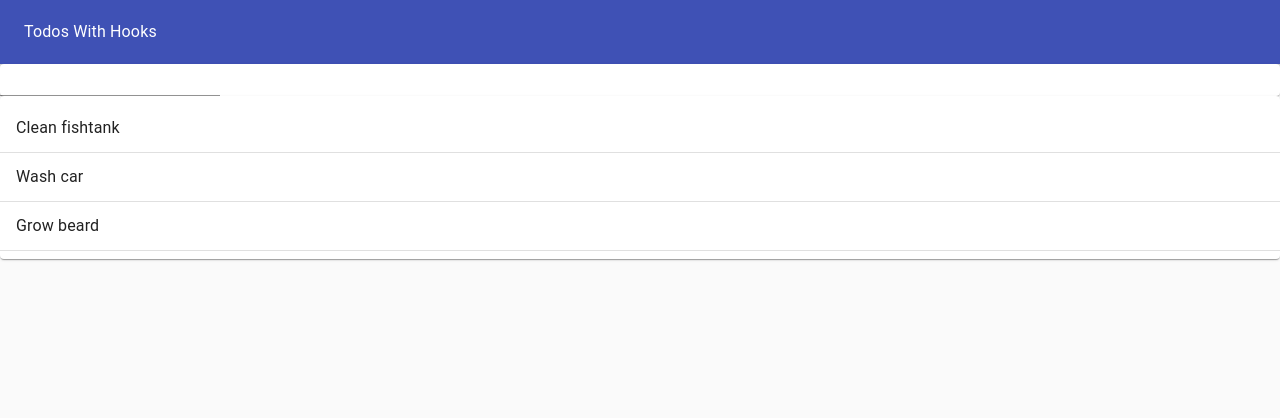
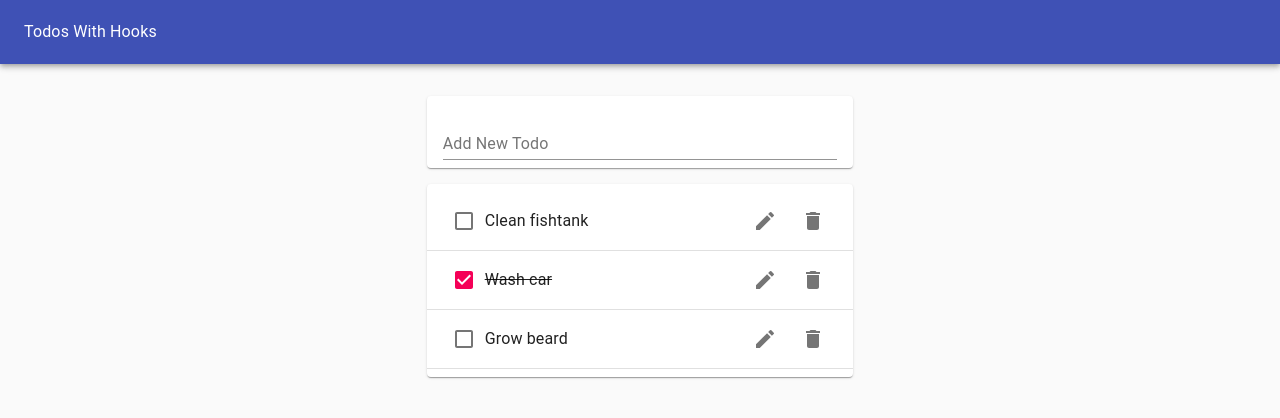
Before and after one commit to bpoole5591/todos-hooks, a React (Create React App) app: page / in a window 1280 px wide. Shown: the top 418 px of the page. Built offline with nearby package versions, Linux system fonts and the light colour scheme.

Commit message:
Added Todo component

```diff
--- a/package.json
+++ b/package.json
@@ -4,6 +4,7 @@
   "private": true,
   "dependencies": {
     "@material-ui/core": "^4.2.1",
+    "@material-ui/icons": "^4.2.1",
     "react": "^16.8.6",
     "react-dom": "^16.8.6",
     "react-scripts": "3.0.1"
--- /dev/null
+++ b/src/Todo.js
@@ -0,0 +1,31 @@
+import React from 'react';
+import ListItem from '@material-ui/core/ListItem';
+import ListItemText from '@material-ui/core/ListItemText';
+import Checkbox from '@material-ui/core/Checkbox';
+import IconButton from '@material-ui/core/IconButton';
+import DeleteIcon from '@material-ui/icons/Delete';
+import EditIcon from '@material-ui/icons/Edit';
+import ListItemSecondaryAction from '@material-ui/core/ListItemSecondaryAction';
+
+const Todo = ({ task, completed }) => {
+  return (
+    <ListItem>
+      <Checkbox tabIndex={-1} checked={completed} />
+      <ListItemText
+        style={{ textDecoration: completed ? 'line-through' : 'none' }}
+      >
+        {task}
+      </ListItemText>
+      <ListItemSecondaryAction>
+        <IconButton aria-label="Delete">
+          <EditIcon />
+        </IconButton>
+        <IconButton aria-label="Edit">
+          <DeleteIcon />
+        </IconButton>
+      </ListItemSecondaryAction>
+    </ListItem>
+  );
+};
+
+export default Todo;
--- a/src/TodoApp.js
+++ b/src/TodoApp.js
@@ -32,8 +32,12 @@ const TodoApp = () => {
           <Typography color="inherit">Todos With Hooks</Typography>
         </Toolbar>
       </AppBar>
-      <TodoForm addTodo={addTodo} />
-      <TodoList todos={todos} />
+      <Grid container justify="center" style={{ marginTop: '1rem' }}>
+        <Grid item xs={11} md={8} lg={4}>
+          <TodoForm addTodo={addTodo} />
+          <TodoList todos={todos} />
+        </Grid>
+      </Grid>
     </Paper>
   );
 };
--- a/src/TodoForm.js
+++ b/src/TodoForm.js
@@ -6,7 +6,7 @@ import useInputState from './hooks/useInputState';
 const TodoForm = ({ addTodo }) => {
   const [value, handleChange, reset] = useInputState('');
   return (
-    <Paper>
+    <Paper style={{ margin: '1rem 0', padding: '0 1rem' }}>
       <form
         onSubmit={e => {
           e.preventDefault();
@@ -14,7 +14,13 @@ const TodoForm = ({ addTodo }) => {
           reset();
         }}
       >
-        <TextField value={value} onChange={handleChange} />
+        <TextField
+          value={value}
+          onChange={handleChange}
+          margin="normal"
+          label="Add New Todo"
+          fullWidth
+        />
       </form>
     </Paper>
   );
--- a/src/TodoList.js
+++ b/src/TodoList.js
@@ -2,8 +2,7 @@ import React from 'react';
 import Paper from '@material-ui/core/Paper';
 import List from '@material-ui/core/List';
 import Divider from '@material-ui/core/Divider';
-import ListItem from '@material-ui/core/ListItem';
-import ListItemText from '@material-ui/core/ListItemText';
+import Todo from './Todo';
 
 const TodoList = props => {
   return (
@@ -11,9 +10,7 @@ const TodoList = props => {
       <List>
         {props.todos.map(todo => (
           <>
-            <ListItem>
-              <ListItemText>{todo.task}</ListItemText>
-            </ListItem>
+            <Todo task={todo.task} key={todo.id} completed={todo.completed} />
             <Divider />
           </>
         ))}
```
Also changed, not shown: 1 other file (tests, documents, lock files or other folders).
